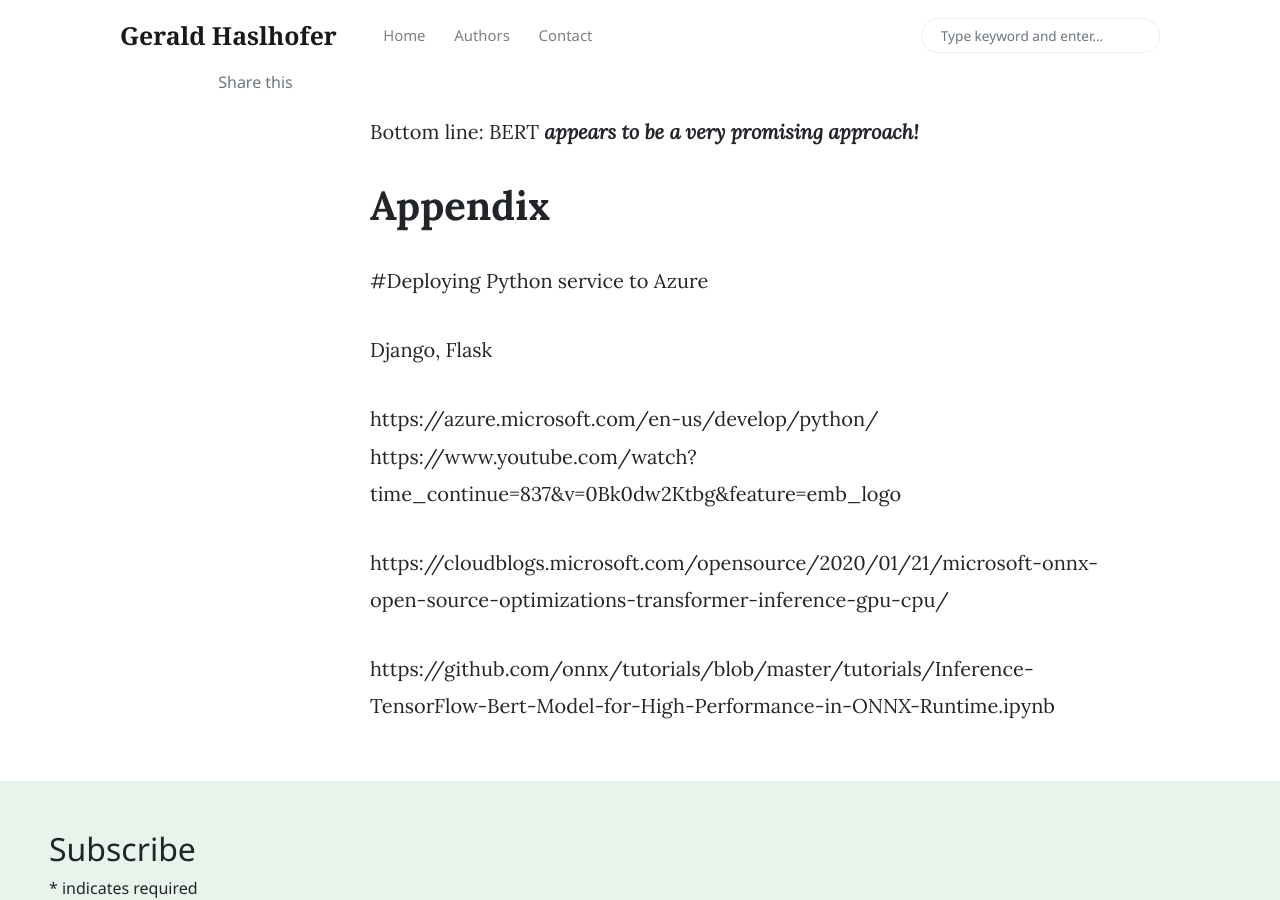
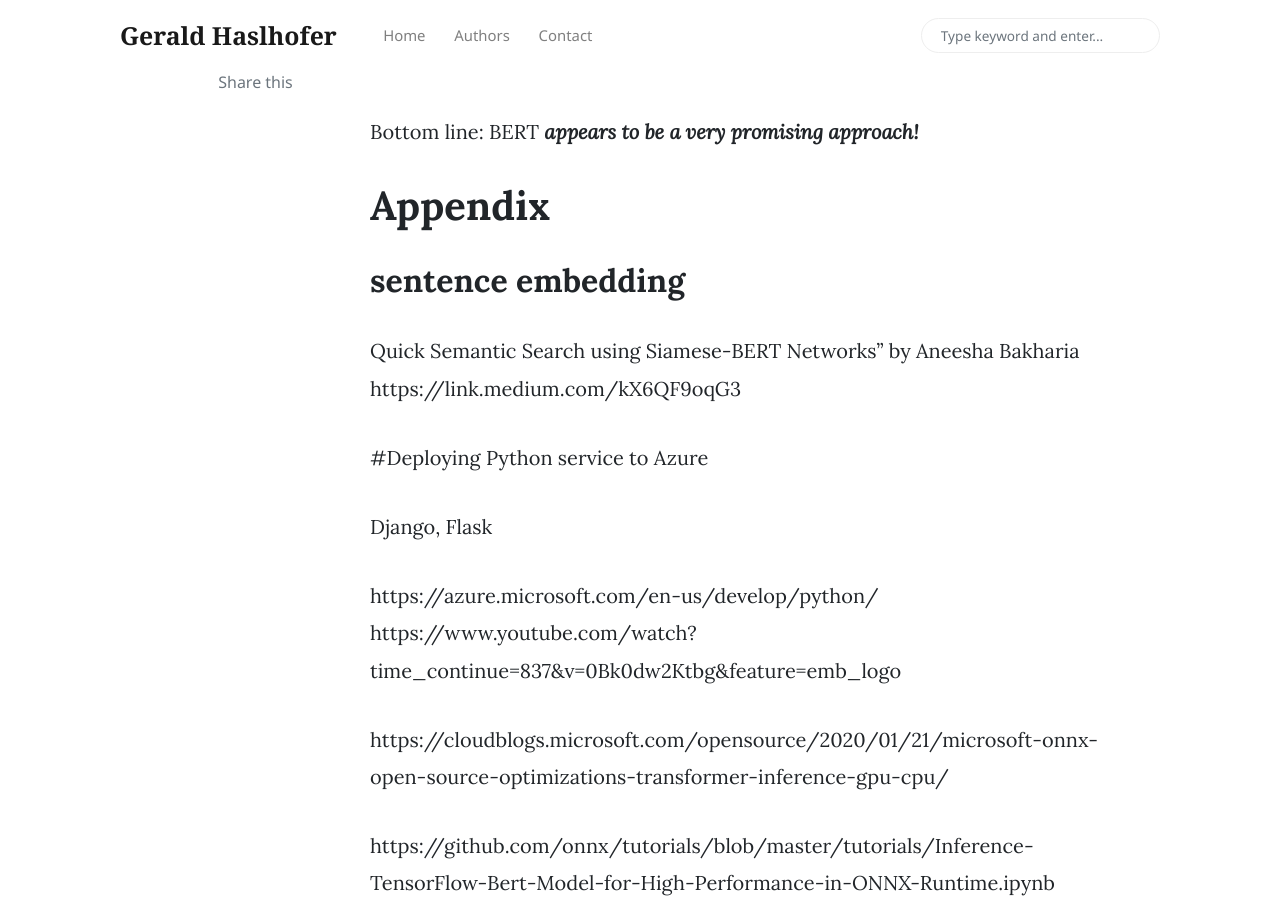
Before and after one commit to haslhofer/haslhofer.github.io, a Jekyll site: the page built from _posts/2019-12-20-starting-with-python.md, in a window 1280 px wide and 900 px high, scrolled down 8290 px. Built offline with Jekyll 4.4.1, drawn with Linux system fonts in a browser that asks for light colours; nearby versions of some CDN libraries; comment, search, counter and statistics services are not loaded.

Commit message:
Update 2019-12-20-starting-with-python.md

```diff
--- a/_posts/2019-12-20-starting-with-python.md
+++ b/_posts/2019-12-20-starting-with-python.md
@@ -201,6 +201,11 @@ Bottom line: BERT ***appears to be a very promising approach!***
 
 # Appendix
 
+## sentence embedding
+
+Quick Semantic Search using Siamese-BERT Networks” by Aneesha Bakharia https://link.medium.com/kX6QF9oqG3
+
+
 #Deploying Python service to Azure
 
 Django, Flask
```
